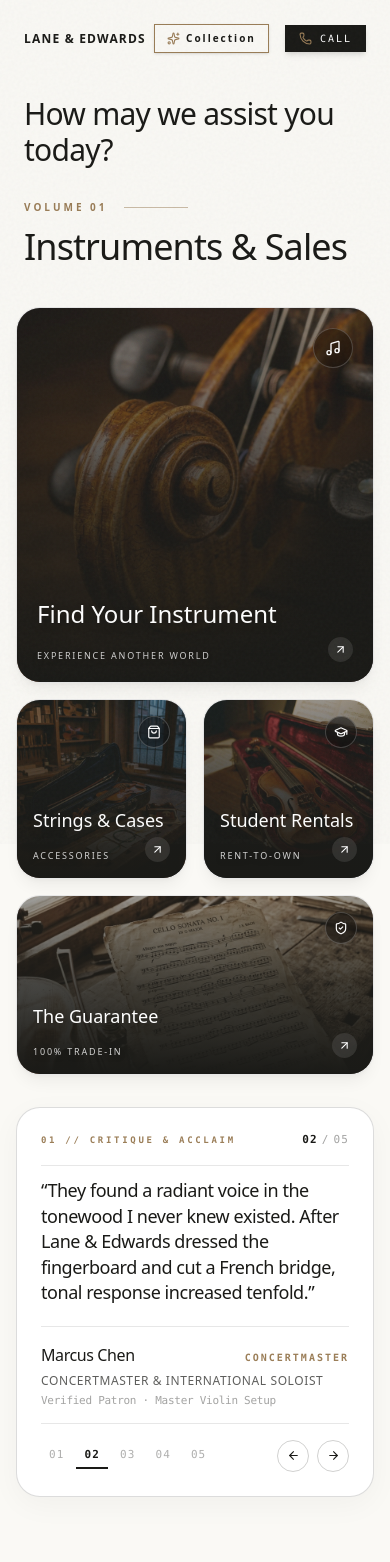
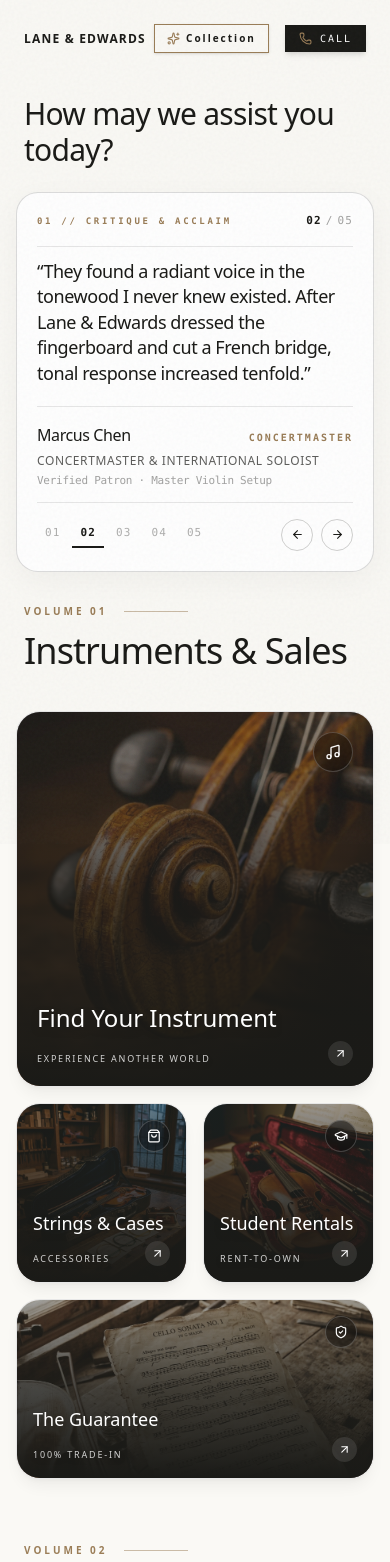
Before and after one commit to 2Limitless/Cello, a Next.js app: page / in a window 390 px wide. Shown: the top 1562 px of the page. Built offline with nearby package versions, Linux system fonts and the light colour scheme; a web font is replaced by a local one.

Commit message:
feat: position reviews as the very first card on mobile right below the headline

```diff
--- a/src/app/page.tsx
+++ b/src/app/page.tsx
@@ -322,8 +322,19 @@ function HomeContent() {
       {/* The Asymmetric Split Hub */}
       <section className={`w-full flex-1 flex flex-col pt-24 md:pt-32 px-4 md:px-12 pb-16 md:pb-24 transition-all duration-700 ${selectedIntent ? 'opacity-0 scale-95 pointer-events-none blur-md' : 'opacity-100 scale-100 blur-0'}`}>
 
-        <div className="text-left md:text-center mb-8 md:mb-12 pl-2 md:pl-0">
+        <div className="text-left md:text-center mb-6 md:mb-12 pl-2 md:pl-0">
           <h1 className="font-serif text-3xl md:text-4xl lg:text-5xl text-[#1A1A17] tracking-tight">How may we assist you today?</h1>
+        </div>
+
+        {/* Mobile Featured Review: Immediately visible upon arrival on mobile */}
+        <div className="lg:hidden w-full max-w-[1600px] mx-auto mb-8">
+          <VirtuosoFolio
+            testimonials={testimonials}
+            reviewIndex={reviewIndex}
+            setReviewIndex={setReviewIndex}
+            handleTouchStart={handleTouchStart}
+            handleTouchEnd={handleTouchEnd}
+          />
         </div>
 
         {/* 70/30 Split Layout */}
@@ -416,19 +427,6 @@ function HomeContent() {
                     );
                   })}
                 </div>
-
-                {/* Mobile / Narrow Viewport: Render Folio immediately after Volume 01 */}
-                {category === 'Instruments & Sales' && (
-                  <div className="lg:hidden mt-8">
-                    <VirtuosoFolio
-                      testimonials={testimonials}
-                      reviewIndex={reviewIndex}
-                      setReviewIndex={setReviewIndex}
-                      handleTouchStart={handleTouchStart}
-                      handleTouchEnd={handleTouchEnd}
-                    />
-                  </div>
-                )}
               </div>
             ))}
           </div>
--- a/src/components/VirtuosoFolio.tsx
+++ b/src/components/VirtuosoFolio.tsx
@@ -31,12 +31,12 @@ export function VirtuosoFolio({
 
   return (
     <div
-      className="w-full h-[390px] md:h-[524px] lg:sticky lg:top-24 select-text flex flex-col"
+      className="w-full h-auto min-h-[340px] md:min-h-[380px] lg:h-[524px] lg:sticky lg:top-24 select-text flex flex-col"
       onTouchStart={handleTouchStart}
       onTouchEnd={handleTouchEnd}
     >
       {/* Minimalist Swiss-Luxury Architectural Card */}
-      <div className="w-full h-full bg-white rounded-[24px] md:rounded-[30px] border border-[#1A1A17]/15 shadow-[0_8px_30px_rgba(26,26,23,0.04)] p-6 md:p-9 lg:p-11 flex flex-col justify-between relative overflow-hidden">
+      <div className="w-full h-full bg-white rounded-[22px] md:rounded-[30px] border border-[#1A1A17]/15 shadow-[0_8px_30px_rgba(26,26,23,0.04)] p-5 sm:p-7 md:p-9 lg:p-11 flex flex-col justify-between relative overflow-hidden">
 
         {/* Top Header: Pure Editorial Tracking */}
         <div className="relative z-10 flex items-center justify-between gap-4 border-b border-[#1A1A17]/10 pb-4">
```
